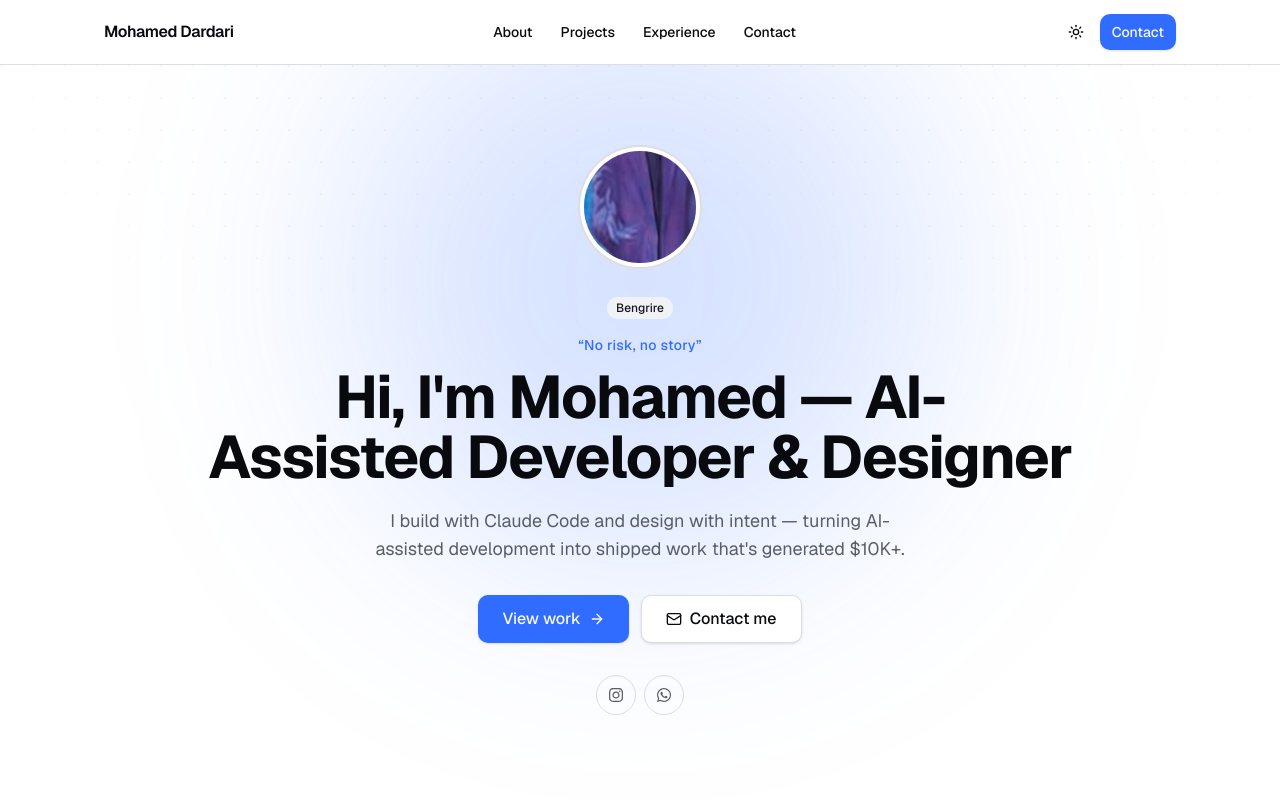
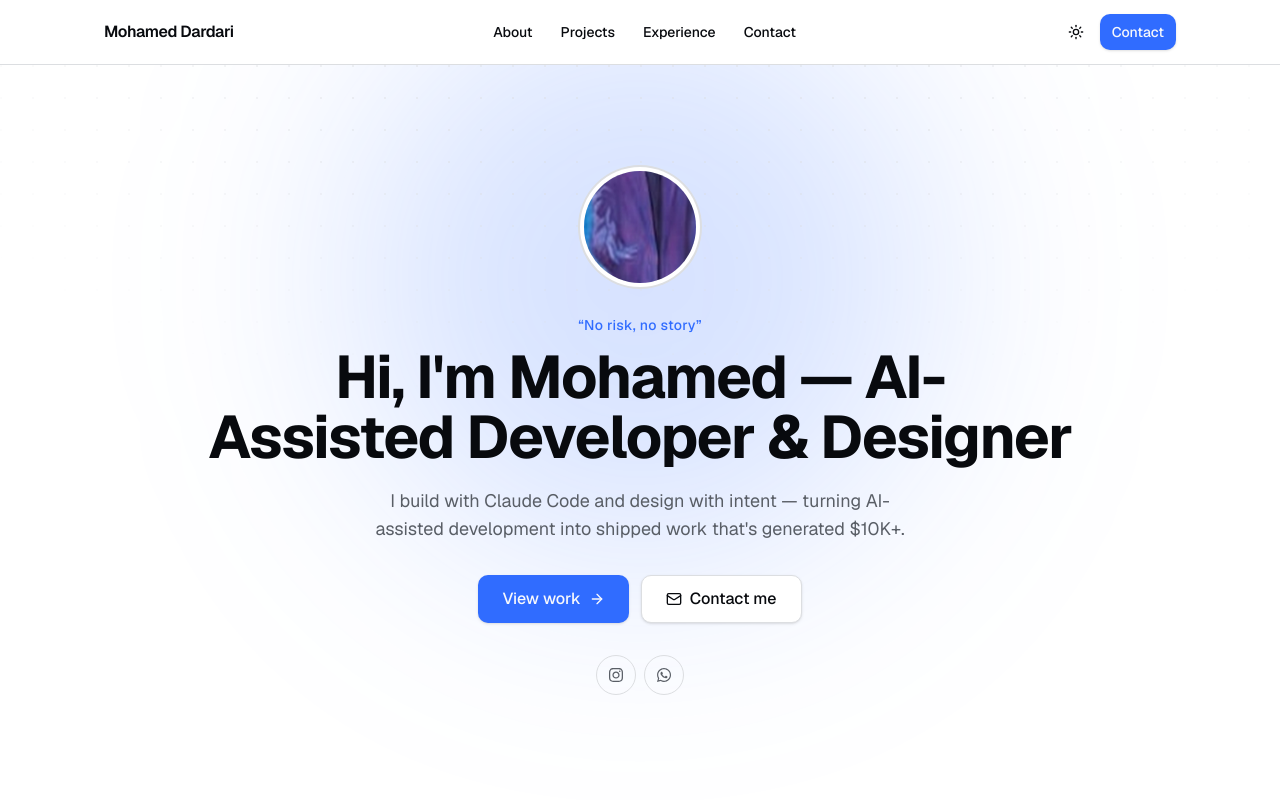
Before and after one commit to mohamedgoodman/mohamed-goodman, a Next.js app: page / in a window 1280 px wide. Shown: the top 800 px of the page. Built offline with nearby package versions, Linux system fonts and the light colour scheme.

Commit message:
Remove Bengrire alias badge from hero

```diff
--- a/src/components/sections/hero.tsx
+++ b/src/components/sections/hero.tsx
@@ -7,7 +7,6 @@ import { ArrowRightIcon, MailIcon } from "lucide-react";
 import { FaInstagram, FaWhatsapp } from "react-icons/fa6";
 
 import { Button } from "@/components/ui/button";
-import { Badge } from "@/components/ui/badge";
 import { siteConfig } from "@/data/site";
 
 const quickLinks = [
@@ -53,9 +52,6 @@ export function Hero() {
           animate={{ opacity: 1, y: 0 }}
           transition={{ duration: 0.5, delay: 0.1, ease: [0.16, 1, 0.3, 1] }}
         >
-          <Badge variant="secondary" className="mb-4">
-            {siteConfig.alias}
-          </Badge>
           <p className="text-primary mb-3 text-sm font-medium tracking-wide">
             &ldquo;{siteConfig.tagline}&rdquo;
           </p>
--- a/src/data/site.ts
+++ b/src/data/site.ts
@@ -1,6 +1,5 @@
 export const siteConfig = {
   name: "Mohamed Dardari",
-  alias: "Bengrire",
   title: "AI-Assisted Developer & Designer",
   tagline: "No risk, no story",
   description:
```
